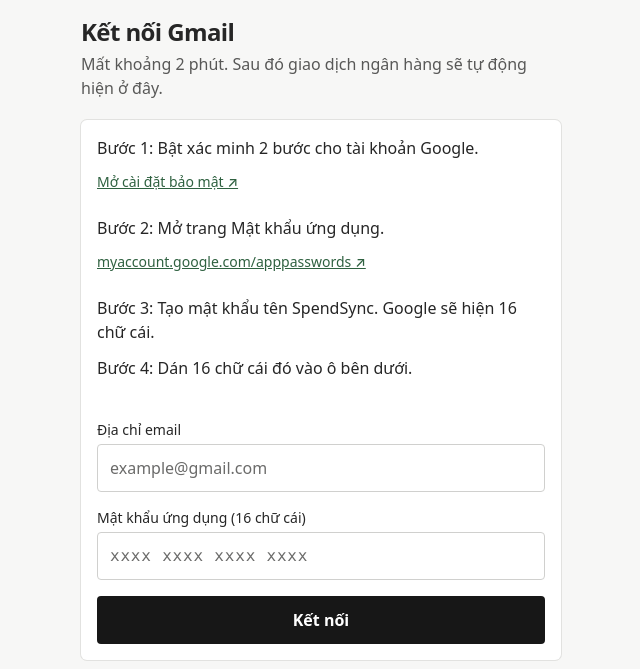
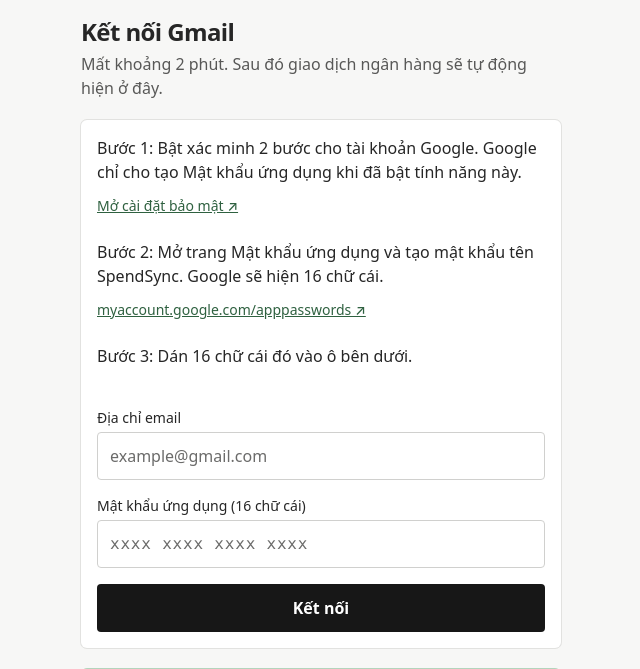
Before and after one commit to henrybuidotdev/spendsync, a Laravel app: page /connect in a window 1280 px wide. Shown: the top 669 px of the page, without its empty margins (319-959 px from the left). Run offline with Laravel 12, Linux system fonts and the light colour scheme; a user stored in the database is signed in; data comes from the database, SQL or seed files in the repository; data that the repository does not hold is empty; style sheets or scripts are compiled from the project's sources; some libraries are stand-ins or nearby versions; some web fonts are replaced.

Commit message:
feat: explain 2-Step Verification requirement and merge app password steps on connect page
Co-Authored-By: Claude Opus 5.5 <noreply@anthropic.com>

```diff
--- a/lang/vi.json
+++ b/lang/vi.json
@@ -133,10 +133,9 @@
     "Spending": "Chi tiêu",
     "Spending by category": "Chi theo danh mục",
     "Spent": "Đã chi",
-    "Step 1: Turn on 2-Step Verification for your Google account.": "Bước 1: Bật xác minh 2 bước cho tài khoản Google.",
-    "Step 2: Open the App passwords page.": "Bước 2: Mở trang Mật khẩu ứng dụng.",
-    "Step 3: Create a password named SpendSync. Google shows 16 letters.": "Bước 3: Tạo mật khẩu tên SpendSync. Google sẽ hiện 16 chữ cái.",
-    "Step 4: Paste those 16 letters below.": "Bước 4: Dán 16 chữ cái đó vào ô bên dưới.",
+    "Step 1: Turn on 2-Step Verification for your Google account. Google only lets you create App passwords when it is on.": "Bước 1: Bật xác minh 2 bước cho tài khoản Google. Google chỉ cho tạo Mật khẩu ứng dụng khi đã bật tính năng này.",
+    "Step 2: Open the App passwords page and create a password named SpendSync. Google shows 16 letters.": "Bước 2: Mở trang Mật khẩu ứng dụng và tạo mật khẩu tên SpendSync. Google sẽ hiện 16 chữ cái.",
+    "Step 3: Paste those 16 letters below.": "Bước 3: Dán 16 chữ cái đó vào ô bên dưới.",
     "Supported banks": "Ngân hàng được hỗ trợ",
     "Sync now": "Đồng bộ ngay",
     "Syncing": "Đang đồng bộ",
--- a/resources/views/livewire/connect-gmail.blade.php
+++ b/resources/views/livewire/connect-gmail.blade.php
@@ -9,10 +9,9 @@
     <section class="rounded-2xl bg-white p-4 shadow-sm">
         <ol class="space-y-3">
             @foreach([
-                [__('Step 1: Turn on 2-Step Verification for your Google account.'), 'https://myaccount.google.com/signinoptions/two-step-verification', __('Open security settings')],
-                [__('Step 2: Open the App passwords page.'), 'https://myaccount.google.com/apppasswords', 'myaccount.google.com/apppasswords'],
-                [__('Step 3: Create a password named SpendSync. Google shows 16 letters.'), null, null],
-                [__('Step 4: Paste those 16 letters below.'), null, null],
+                [__('Step 1: Turn on 2-Step Verification for your Google account. Google only lets you create App passwords when it is on.'), 'https://myaccount.google.com/signinoptions/two-step-verification', __('Open security settings')],
+                [__('Step 2: Open the App passwords page and create a password named SpendSync. Google shows 16 letters.'), 'https://myaccount.google.com/apppasswords', 'myaccount.google.com/apppasswords'],
+                [__('Step 3: Paste those 16 letters below.'), null, null],
             ] as [$step, $url, $linkText])
                 <li>
                     <p>{{ $step }}</p>
```
